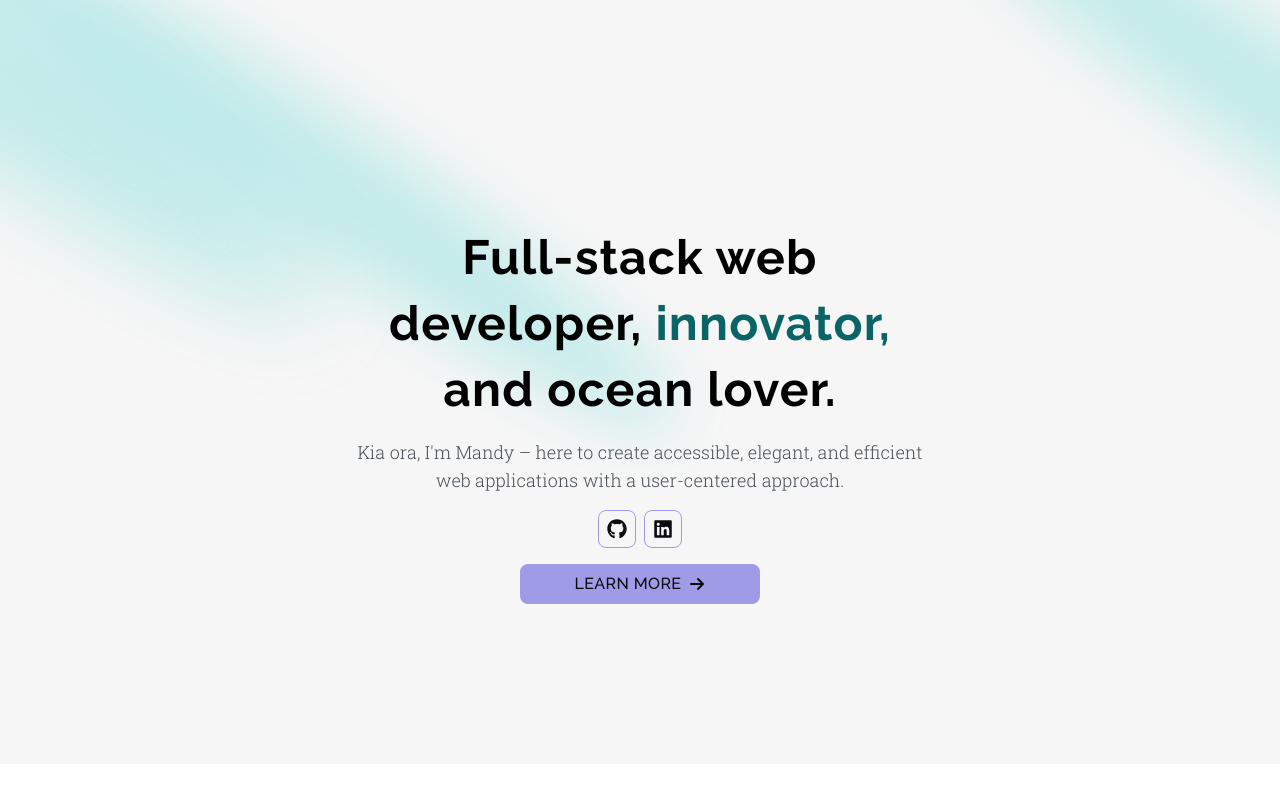
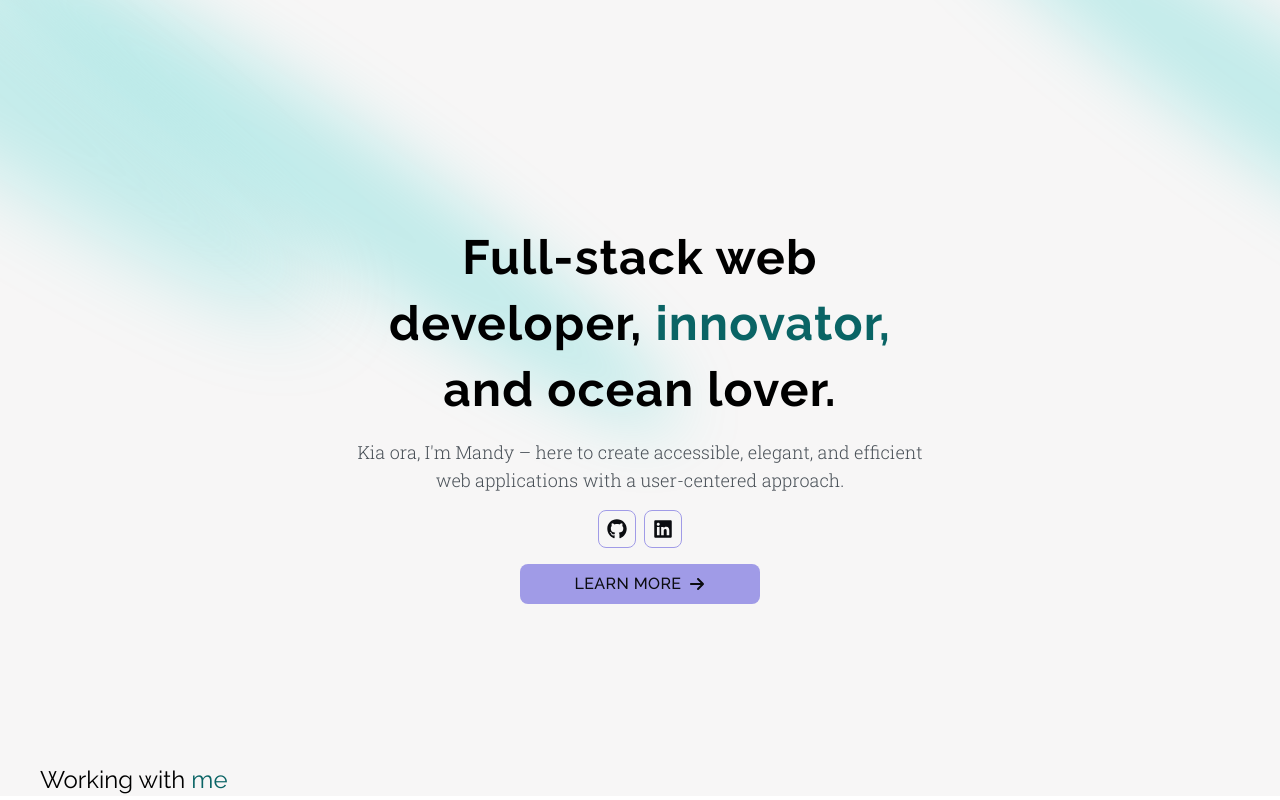
Before and after one commit to mandyh101/next-portfolio-24, a Next.js app: page / in a window 1280 px wide. Built offline with nearby package versions, Linux system fonts and the light colour scheme.

Commit message:
start about me section

```diff
--- a/app/page.tsx
+++ b/app/page.tsx
@@ -1,6 +1,7 @@
 import HeroWave from "@/components/Hero-wave";
 import HeroSpotlight from "@/components/Hero-spotlight";
 import { FloatingNav } from "@/components/ui/FloatingNav";
+import AboutMeGrid from "@/components/AboutMeGrid";
 
 export default function Home() {
 
@@ -16,6 +17,7 @@ export default function Home() {
       <div className="max-w-7xl w-full">
         <FloatingNav  navItems={navItems}/>
         <HeroSpotlight />
+        <AboutMeGrid />
         {/* <HeroWave /> */}
       </div>
     </main>
```
